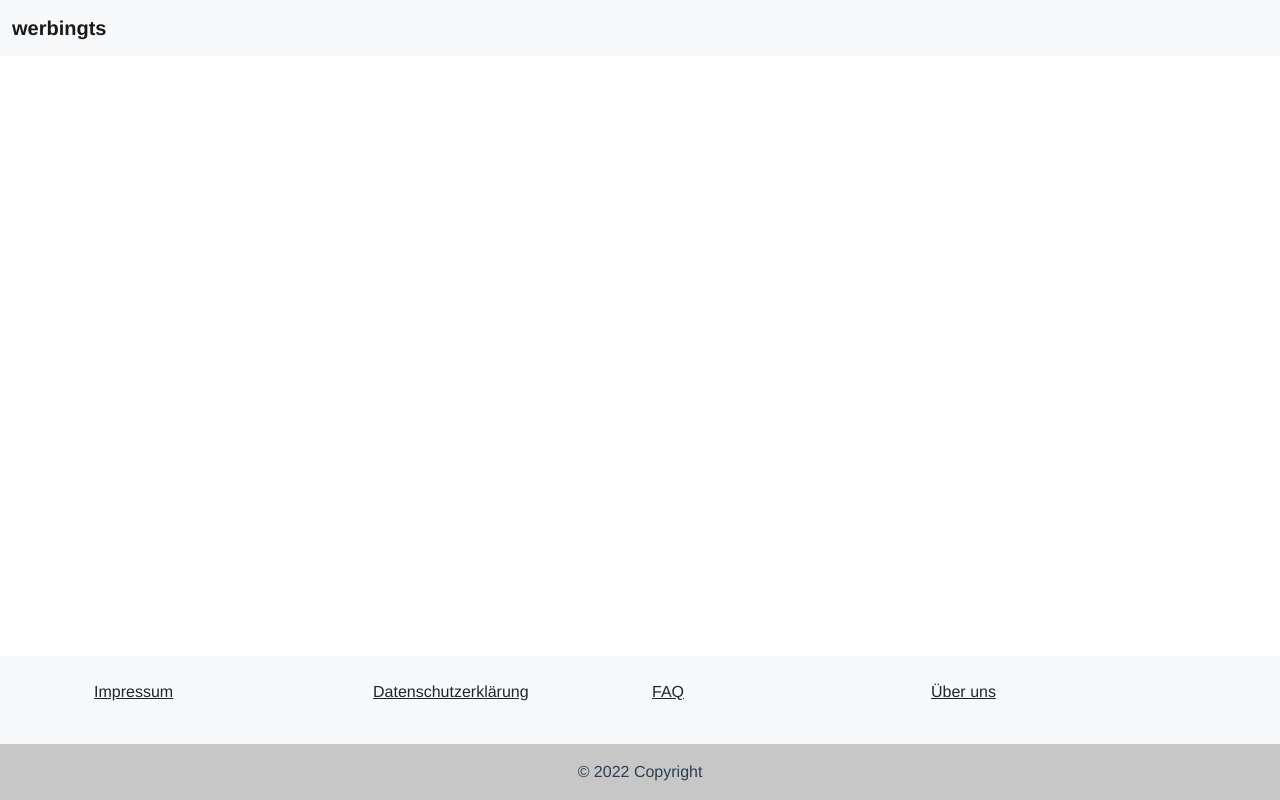
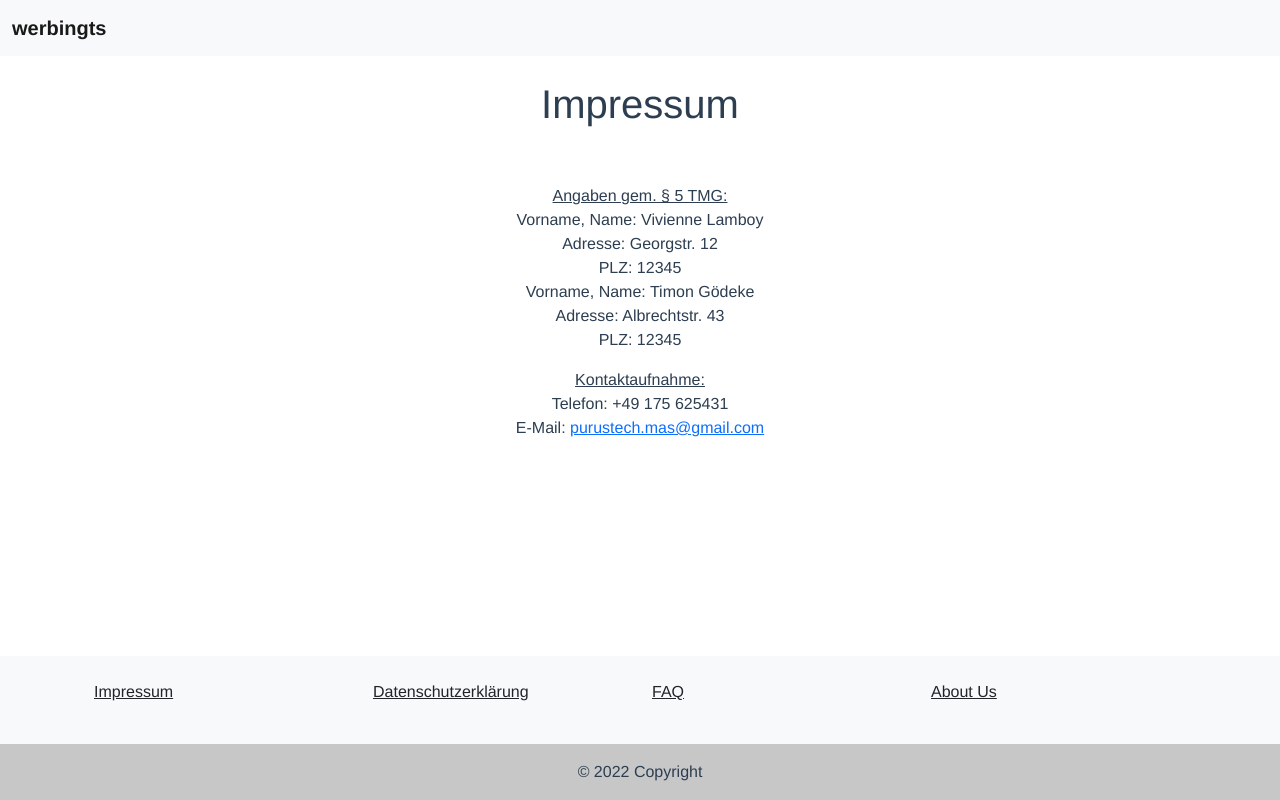
Before and after one commit to vlamboy/werbringts-frontend, a Vue app: page /impressum in a window 1280 px wide. Built offline with nearby package versions, Linux system fonts and the light colour scheme.

Commit message:
views hinzugefügt

```diff
--- a/src/components/Footer.vue
+++ b/src/components/Footer.vue
@@ -18,7 +18,7 @@
         <div class="col-lg-3 col-md-6 mb-4 mb-md-0">
           <ul class="list-unstyled">
             <li>
-              <router-link class="text-dark" to="/datenschutzerklaerung">Datenschutzerklärung
+              <router-link class="text-dark" to="/datenschutz">Datenschutzerklärung
               </router-link>
             </li>
           </ul>
@@ -39,7 +39,7 @@
         <div class="col-lg-3 col-md-6 mb-4 mb-md-0">
           <ul class="list-unstyled">
             <li>
-              <router-link class="text-dark" to="/about">Über uns</router-link>
+              <router-link class="text-dark" to="/about-us">About Us</router-link>
             </li>
           </ul>
         </div>
--- a/src/router/index.js
+++ b/src/router/index.js
@@ -1,6 +1,9 @@
 import { createRouter, createWebHistory } from 'vue-router';
 import HomeView from '../views/HomeView.vue';
-import AboutView from '../views/AboutView.vue';
+import AboutUsView from '../views/AboutUsView.vue';
+import ImpressumView from '../views/ImpressumView.vue';
+import DatenschutzView from '../views/DatenschutzView.vue';
+import FAQView from '../views/FAQView.vue';
 
 const routes = [
   {
@@ -9,9 +12,24 @@ const routes = [
     component: HomeView,
   },
   {
-    path: '/about',
-    name: 'about',
-    component: AboutView,
+    path: '/about-us',
+    name: 'aboutUs',
+    component: AboutUsView,
+  },
+  {
+    path: '/impressum',
+    name: 'impressum',
+    component: ImpressumView,
+  },
+  {
+    path: '/datenschutz',
+    name: 'datenschutz',
+    component: DatenschutzView,
+  },
+  {
+    path: '/faq',
+    name: 'faq',
+    component: FAQView,
   },
 ];
 
--- /dev/null
+++ b/src/views/AboutUsView.vue
@@ -0,0 +1,5 @@
+<template>
+  <div class="aboutUs">
+    <h1>About Us</h1>
+  </div>
+</template>
--- a/src/views/AboutView.vue
+++ /dev/null
@@ -1,5 +0,0 @@
-<template>
-  <div class="about">
-    <h1>This is an about page</h1>
-  </div>
-</template>
--- /dev/null
+++ b/src/views/DatenschutzView.vue
@@ -0,0 +1,29 @@
+<template>
+  <div class="datenschutz">
+    <br>
+    <br>
+    <h1>Datenschutzerklärung</h1>
+    <br>
+    <p>
+      Als Webseitenbetreiber nehmen wir den Schutz aller persönlichen Daten sehr ernst. <br>
+      Alle personenbezogenen Informationen werden vertraulich und gemäß den gesetzlichen <br>
+      Vorschriften behandelt, wie in dieser Datenschutzerklärung erläutert.<br>
+      Unserer Webseite kann selbstverständlich genutzt werden, ohne dass Sie persönliche <br>
+      Daten angeben. Wenn jedoch zu irgendeinem Zeitpunkt persönliche Daten wie z.B. Name, <br>
+      Adresse oder E-Mail abgefragt werden, wird dies auf freiwilliger Basis geschehen. <br>
+      Niemals werden von uns erhobene Daten ohne Ihre spezielle Genehmigung an Dritte <br>
+      weitergegeben. Datenübertragung im Internet, wie zum Beispiel über E-Mail, kann immer <br>
+      Sicherheitslücken aufweisen. Der komplette Schutz der Daten ist im Internet nicht möglich.<br>
+    </p>
+  </div>
+</template>
+
+<script>
+export default {
+  name: 'DatenschutzView',
+};
+</script>
+
+<style scoped>
+
+</style>
--- /dev/null
+++ b/src/views/FAQView.vue
@@ -0,0 +1,17 @@
+<template>
+  <div class="FAQ">
+    <br>
+    <br>
+    <h1>FAQ</h1>
+  </div>
+</template>
+
+<script>
+export default {
+  name: 'FAQ',
+};
+</script>
+
+<style scoped>
+
+</style>
--- /dev/null
+++ b/src/views/ImpressumView.vue
@@ -0,0 +1,30 @@
+<template>
+  <div class="impressum">
+    <br>
+    <h1>Impressum</h1>
+    <br>
+    <br>
+        <u> Angaben gem. § 5 TMG: </u>
+    <p> Vorname, Name: Vivienne Lamboy <br>
+        Adresse: Georgstr. 12 <br>
+        PLZ: 12345 <br>
+        Vorname, Name: Timon Gödeke <br>
+        Adresse: Albrechtstr. 43 <br>
+        PLZ: 12345 <br>
+    </p>
+      <u> Kontaktaufnahme: </u>
+    <p> Telefon: +49 175 625431 <br>
+        E-Mail: <a href="mailto:purustech.mas@gmail.com"> purustech.mas@gmail.com </a>  <br>
+    </p>
+  </div>
+</template>
+
+<script>
+export default {
+  name: 'ImpressumView',
+};
+</script>
+
+<style scoped>
+
+</style>
```
